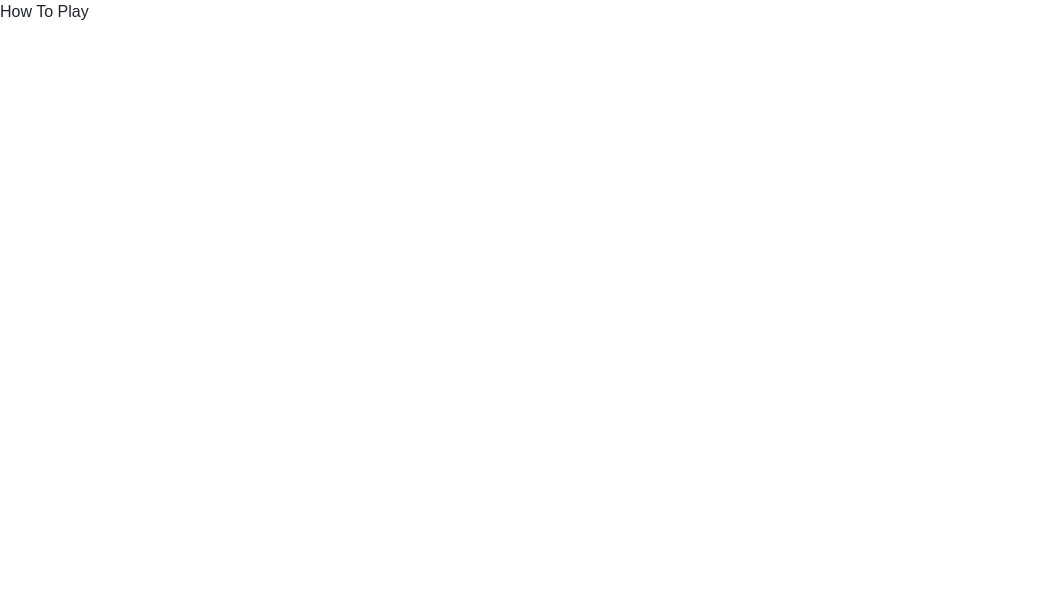
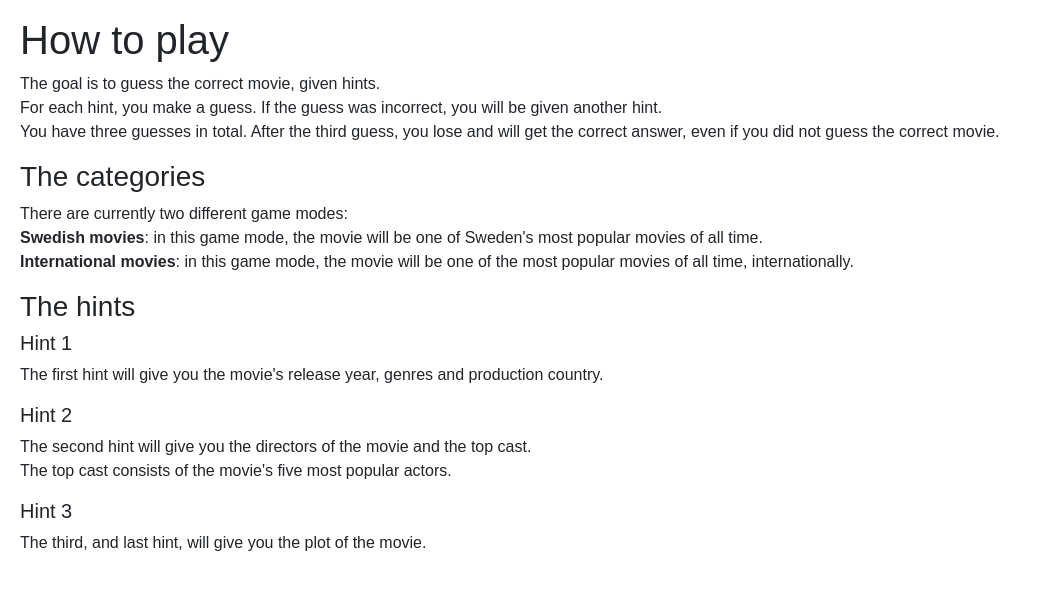
Before and after one commit to lukaskuh/movieguesser, a React (Vite) app: page /how-to-play in a window 1280 px wide. Shown: the top 590 px of the page, without its empty margins (0-1060 px from the left). Built offline with nearby package versions, Linux system fonts and the light colour scheme; a web font is replaced by a local one.

Commit message:
Added how to play-rules

```diff
--- a/src/HowToPlay.jsx
+++ b/src/HowToPlay.jsx
@@ -1,4 +1,28 @@
 export default function HowToPlay() {
 
-    return (<p>How To Play</p>)
+    return (
+
+        <div className="pl-5 pt-3">
+            <h1>How to play</h1>
+            <p>The goal is to guess the correct movie, given hints. <br />
+            For each hint, you make a guess. If the guess was incorrect, you will be given another hint. <br />
+            You have three guesses in total. After the third guess, you lose and will get the correct answer, even if you did not guess the correct movie.
+            </p>
+            <h3>The categories</h3>
+            <p>There are currently two different game modes: <br />
+            <strong>Swedish movies</strong>: in this game mode, the movie will be one of Sweden's most popular movies of all time. <br />
+            <strong>International movies</strong>: in this game mode, the movie will be one of the most popular movies of all time, internationally.
+            </p>
+            <h3>The hints</h3>
+            <h5>Hint 1</h5>
+            <p>The first hint will give you the movie's release year, genres and production country.</p>
+            <h5>Hint 2</h5>
+            <p>The second hint will give you the directors of the movie and the top cast. <br />
+                The top cast consists of the movie's five most popular actors.</p>
+            <h5>Hint 3</h5>
+            <p>The third, and last hint, will give you the plot of the movie.</p>
+
+        </div>
+
+    )
 }
```
